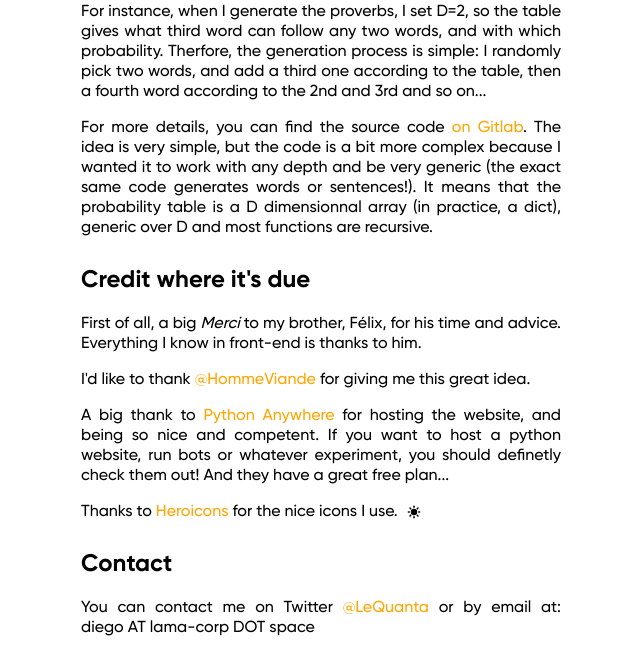
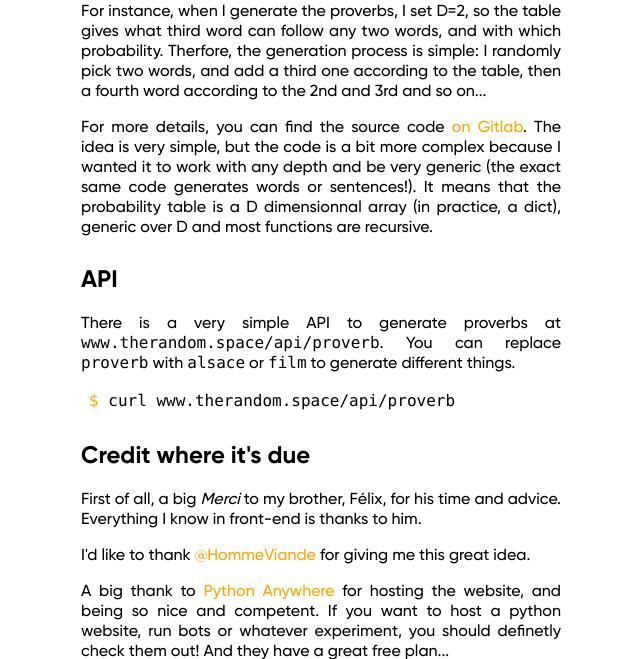
Before and after one commit to ddorn/therandom.space, a Flask app: page /about in a window 1280 px wide. Shown: the part 1155-1814 px from the top of the page, without its empty margins (79-719 px from the left). Before the commit the page ends 1791 px from the top, so only its background shows below. Run offline with Flask 2, Linux system fonts and the light colour scheme; style sheets or scripts are compiled from the project's sources; parts of the project's set-up code (start-up, migrations or seed data) failed here and were passed over.

Commit message:
add API in readme

```diff
--- a/website/app.py
+++ b/website/app.py
@@ -141,7 +141,6 @@ class Like(Resource):
             return abort(404)
 
         args = parser.parse_args(strict=1)
-        print(args)
         quote = args['quote']
         d = likes.get(quote, {'kind': kind, 'likes': 0})
         d['likes'] += 1
--- a/website/templates/about.html
+++ b/website/templates/about.html
@@ -16,8 +16,6 @@
         but what I really liked was to <em class="text-it">create</em>
         unexpectedd things, thanks to randomness.
     </p>
-
-
     <p class="p--about">
         At some point, I learned a bit of computer graphics and
         decided that it would be very fun to generate random images,
@@ -31,26 +29,22 @@
         <a href="https://thefractal.space">thefractal.space</a>, my first website,
         to showcase those random fractals.
     </p>
-
     <p class="p--about">
         Comming back to now, I was in recovery from the
         appendicitis, and a bit bored, so I tried to improve
         a simple random word generator I made long ago. The goal
         was threefold:
     </p>
-
     <ul class="list-disc list-inside md:ml-1 pt-1">
         <li>generate alsatian city names</li>
         <li>generate proverbs</li>
         <li>generate random fanfictions</li>
     </ul>
-
     <p class="p--about">
         Sadly, I have not yet succeded the thrird goal,
         because I'm heaving trouble getting data from
         fanfiction websites.
     </p>
-
     <p class="p--about">
         During those few days, I coded a lots of different
         words or entences generators. Not all of them where
@@ -58,6 +52,7 @@
         be we did have a hell of a good time with my friends
         and familly. That's the reason I wanted to share them ;)
     </p>
+
 
     <h2 class="section__title--about">How does it work ?</h2>
     <p class="p--about">
@@ -74,7 +69,6 @@
             new words / sentences.
         </li>
     </ul>
-
     <p class="p--about">
         The probability table works as follow: for a given
         integer D, and a word/letter W, it gives the probability
@@ -83,7 +77,6 @@
         same that is observed in the sentences/words I've gathered
         in the first step.
     </p>
-
     <p class="p--about">
         For instance, when I generate the proverbs, I set D=2,
         so the table gives what third word can follow any two
@@ -92,7 +85,6 @@
         one according to the table, then a fourth word according to
         the 2nd and 3rd and so on...
     </p>
-
     <p class="p--about">
         For more details, you can find the source code
         <a href="https://gitlab.com/ddorn/therandom.space">on Gitlab</a>.
@@ -103,6 +95,17 @@
         and most functions are recursive.
     </p>
 
+    <h2 class="section__title--about">API</h2>
+    <p class="p--about">
+        There is a very simple API to generate proverbs at
+        <code class="inline">www.therandom.space/api/proverb</code>.
+        You can replace <code>proverb</code> with <code>alsace</code> or
+        <code>film</code> to generate different things. <br>
+    </p>
+    <p class="mt-4">
+        <code class="bg-gray-800 p-2 rounded-lg">
+            <span class="select-none text-orange">$ </span>curl www.therandom.space/api/proverb</code>
+    </p>
 
     <h2 class="section__title--about">Credit where it's due</h2>
     <p class="p--about">
```
Lines whose indentation alone changed are shown as unchanged.
